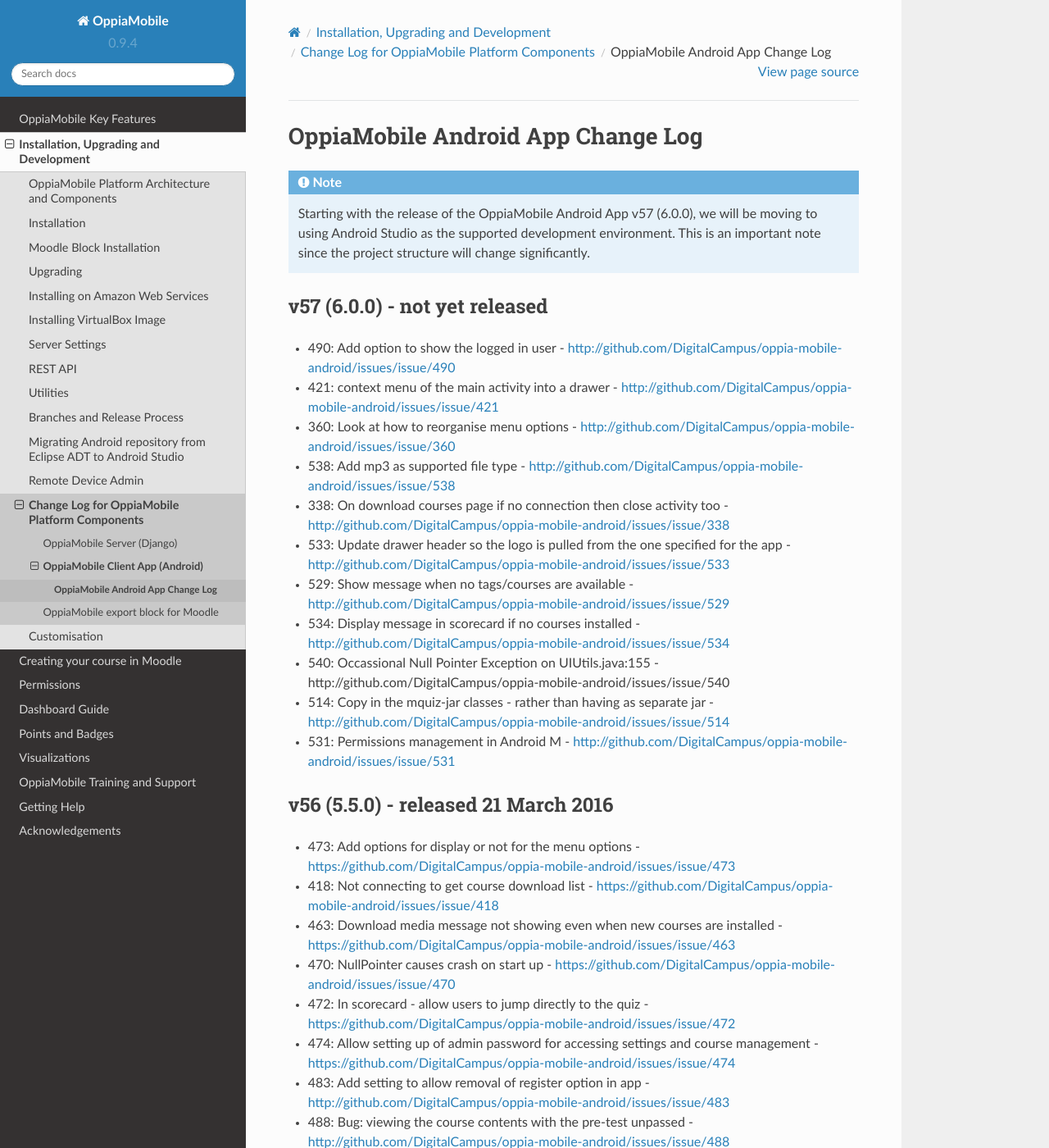
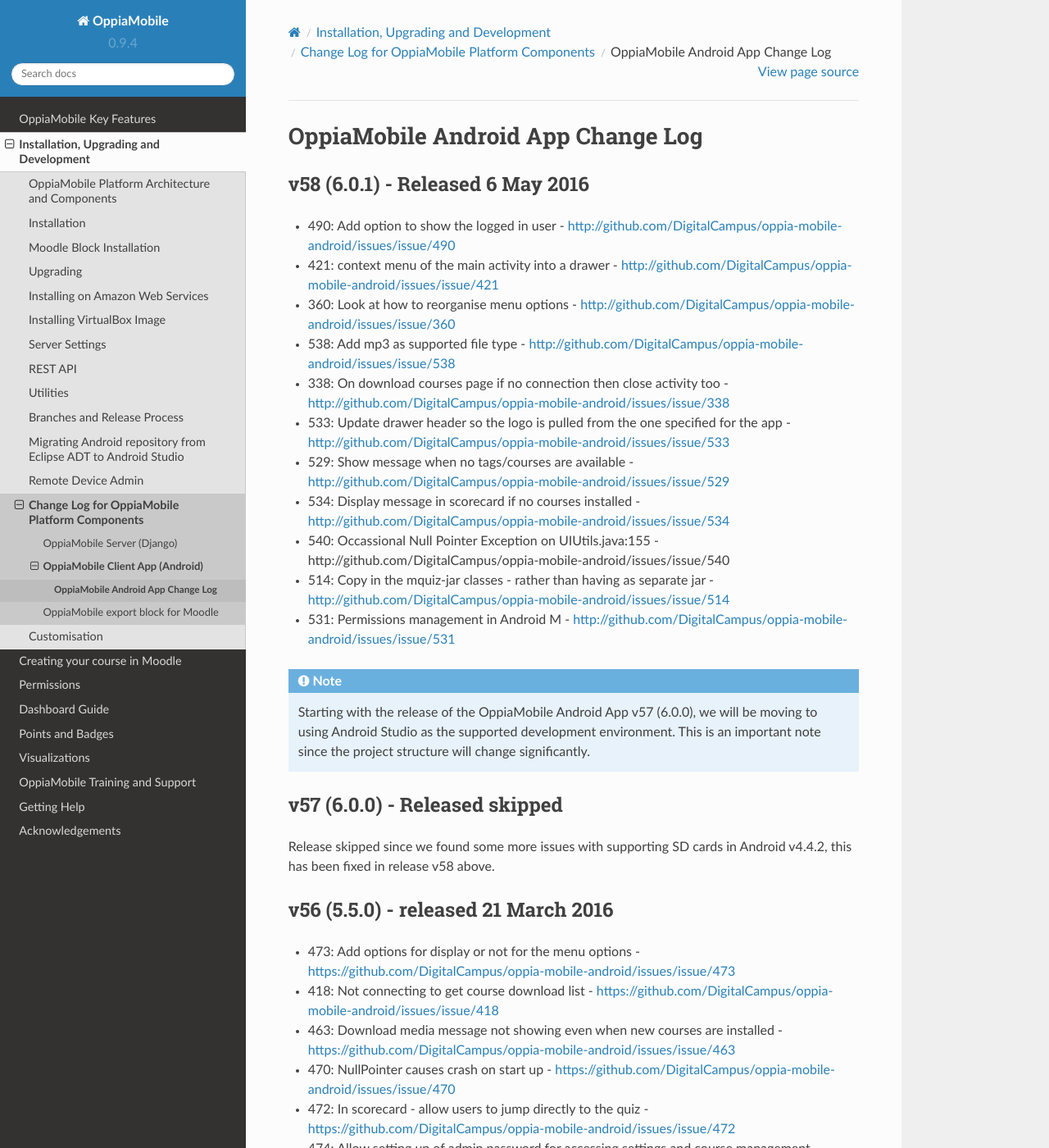
Before and after one commit to DigitalCampus/django-oppia, a Sphinx documentation site: the page built from docs/dev/changelog_android.rst, in a window 1280 px wide and 1400 px high. Shown: the whole window at 82% size. Built offline with Sphinx 7.4.7 and the Read the Docs theme 2.0.0, drawn with Linux system fonts in a browser that asks for light colours; the version number is read from the project's files by our own code.

Commit message:
update docs

```diff
--- a/docs/dev/changelog_android.rst
+++ b/docs/dev/changelog_android.rst
@@ -2,13 +2,10 @@
 ====================================
 
 
-.. note::
-	Starting with the release of the OppiaMobile Android App v57 (6.0.0), we will be moving to using Android Studio as the
-	supported development environment. This is an important note since the project structure will change significantly.
 
-.. _appv57:
+.. _appv58:
 
-v57 (6.0.0) - not yet released
+v58 (6.0.1) - Released 6 May 2016
 --------------------------------------
 
 * 490: Add option to show the logged in user - http://github.com/DigitalCampus/oppia-mobile-android/issues/issue/490
@@ -22,6 +19,20 @@
 * 540: Occassional Null Pointer Exception on UIUtils.java:155 - http://github.com/DigitalCampus/oppia-mobile-android/issues/issue/540
 * 514: Copy in the mquiz-jar classes - rather than having as separate jar - http://github.com/DigitalCampus/oppia-mobile-android/issues/issue/514
 * 531: Permissions management in Android M - http://github.com/DigitalCampus/oppia-mobile-android/issues/issue/531
+
+.. note::
+	Starting with the release of the OppiaMobile Android App v57 (6.0.0), we will be moving to using Android Studio as the
+	supported development environment. This is an important note since the project structure will change significantly.
+
+
+.. _appv57:
+
+v57 (6.0.0) - Released skipped
+--------------------------------------
+
+Release skipped since we found some more issues with supporting SD cards in Android v4.4.2, this has been fixed in
+release v58 above.
+
 
 .. _appv56:
 
```
